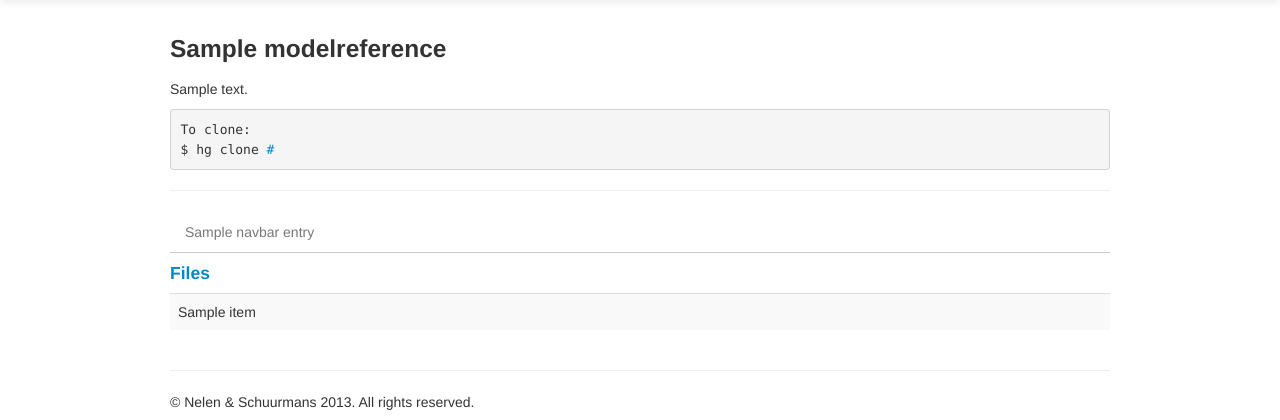
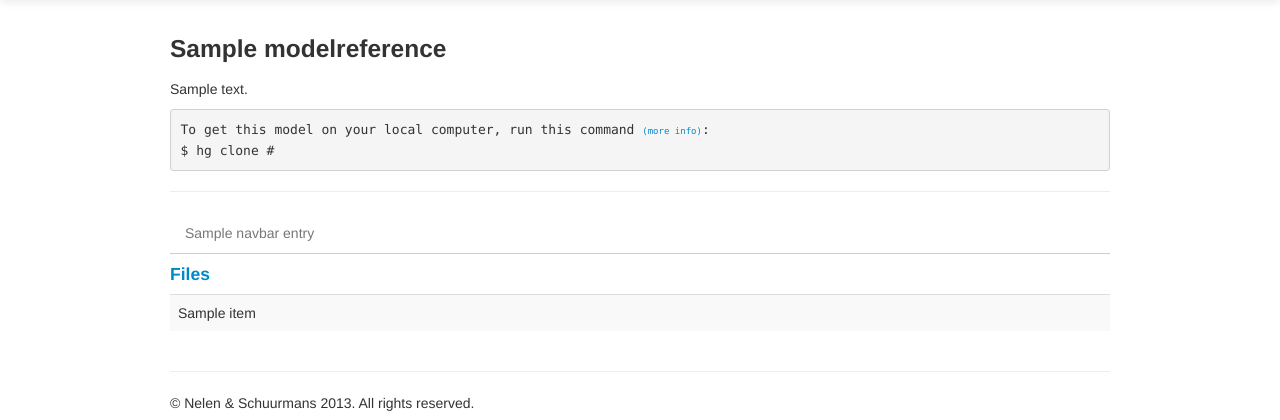
Before and after one commit to nens/model-databank, a Django app: template model_databank/templates/model_databank/files.html in a window 1280 px wide. Shown: the part 41-461 px from the top of the page. Run offline with Django 3.2, Linux system fonts and the light colour scheme; the template is opened without the code that fills it: most values are stand-ins (such as "Sample title", 1, 10 or a date in 2020); some libraries are stand-ins or nearby versions.

Commit message:
Make mercurial usage information available from a modal window.

```diff
--- a/model_databank/templates/model_databank/modelreference_base.html
+++ b/model_databank/templates/model_databank/modelreference_base.html
@@ -6,7 +6,7 @@
     <div class="span12" style="border-bottom: 1px solid #ccc;">
         <h3>{{ modelreference }}</h3>
         <p>{{ modelreference.comment }}</p>
-        <p><pre>{% trans "To clone" %}:<br/>$ hg clone <a href="{{ modelreference.repository_url }}" target="_blank">{{ modelreference.repository_url }}</a></pre></p>
+        <p><pre>{% trans "To get this model on your local computer, run this command" %} <a href="#hg-info-modal" style="font-size: 9px;" role="button" data-toggle="modal">({% trans "more info" %})</a>:<br/>$ hg clone {{ modelreference.repository_url }}</pre></p>
         {% comment %}<a href="{% url model_reference_download modelreference.slug %}" style="float: right;" class="btn btn-primary">{% trans "Download" %}</a>{% endcomment %}
         <hr/>
 	    <div class="navbar">
@@ -29,4 +29,63 @@
         {% block section_body %}{% endblock section_body %}
     </div>
 </div>
+
+{% comment %}modal html containing mercurial/hg info{% endcomment %}
+<div id="hg-info-modal" class="modal hide fade" tabindex="-1" role="dialog" aria-labelledby="hg-info-modal-label" aria-hidden="true">
+    <div class="modal-header">
+        <button type="button" class="close" data-dismiss="modal" aria-hidden="true">×</button>
+        <h3 id="hg-info-modal-label">{% blocktrans %}Get this model on your computer{% endblocktrans %}</h3>
+    </div>
+    <div class="modal-body">
+	    <h4>{% blocktrans %}Download Mercurial{% endblocktrans %}</h4>
+        <p>
+            {% blocktrans %}You'll need to download Mercurial and its `hg` command to get the model files on your computer.{% endblocktrans %}
+	        {% blocktrans %}Mercurial is a version-control system that allows you to record changes made to model files.{% endblocktrans %}
+            {% blocktrans %}Also, with Mercurial you can check out previous versions of the model.{% endblocktrans %}
+	        {% blocktrans %}It can be downloaded from{% endblocktrans %} <a href="http://mercurial.selenic.com/downloads/" target="_blank">http://mercurial.selenic.com/downloads</a>.
+        </p>
+
+	    <h4>{% blocktrans %}Mercurial Quick Start{% endblocktrans %}</h4>
+	    <span>{% blocktrans %}Clone a model and push changes (run these commands from the command-line).{% endblocktrans %}</span>
+	    <p>
+	    <pre>$ hg clone {{ modelreference.repository_url }}
+$ cd {{ modelreference.slug }}
+$ ({% trans "change model file(s)" %})
+$ hg commit -m '{% trans "My changes" %}'
+$ hg push
+</pre>
+	    </p>
+
+        <h4>{% blocktrans %}Step by step{% endblocktrans %}</h4>
+        <h5>{% trans "Clone the model" %}</h5>
+        <p>
+	        <pre>$ hg clone {{ modelreference.repository_url }}</pre>
+	        {% blocktrans %}By using the clone command, the model file repository is downloaded to your computer.{% endblocktrans %}
+            {% blocktrans %}This can take awhile, depending on the size of the model and your internet connection speed.{% endblocktrans %}
+	        {% blocktrans %}Downloading the repository allows you to make incremental changes to model files.{% endblocktrans %}
+	    </p>
+
+	    <h5>{% trans "Change the model" %}</h5>
+	    <p>
+        {% blocktrans %}You can change the model files with your favorite GIS tools.{% endblocktrans %}
+        {% blocktrans %}Just make sure you save the changed files with the same name in the same directory they came from.{% endblocktrans %}
+	    </p>
+
+	    <h5>{% trans "Commit your changes" %}</h5>
+	    <p>
+		    <pre>$ hg commit -m '{% trans "My changes" %}'</pre>
+            {% blocktrans %}After you have saved your changes to the model, you'll need to commit these changes to the repository.{% endblocktrans %}
+            {% blocktrans %}Add a commit message that concisely describes the changes you made.{% endblocktrans %}
+	    </p>
+
+	    <h5>{% trans "Upload your changes" %}</h5>
+	    <p>
+		    <pre>$ hg push</pre>
+            {% blocktrans %}Upload your changes to the server by running the push command.{% endblocktrans %}
+	    </p>
+    </div>
+    <div class="modal-footer">
+        <button class="btn" data-dismiss="modal" aria-hidden="true">{% trans "Close" %}</button>
+    </div>
+</div>
 {% endblock %}
```
